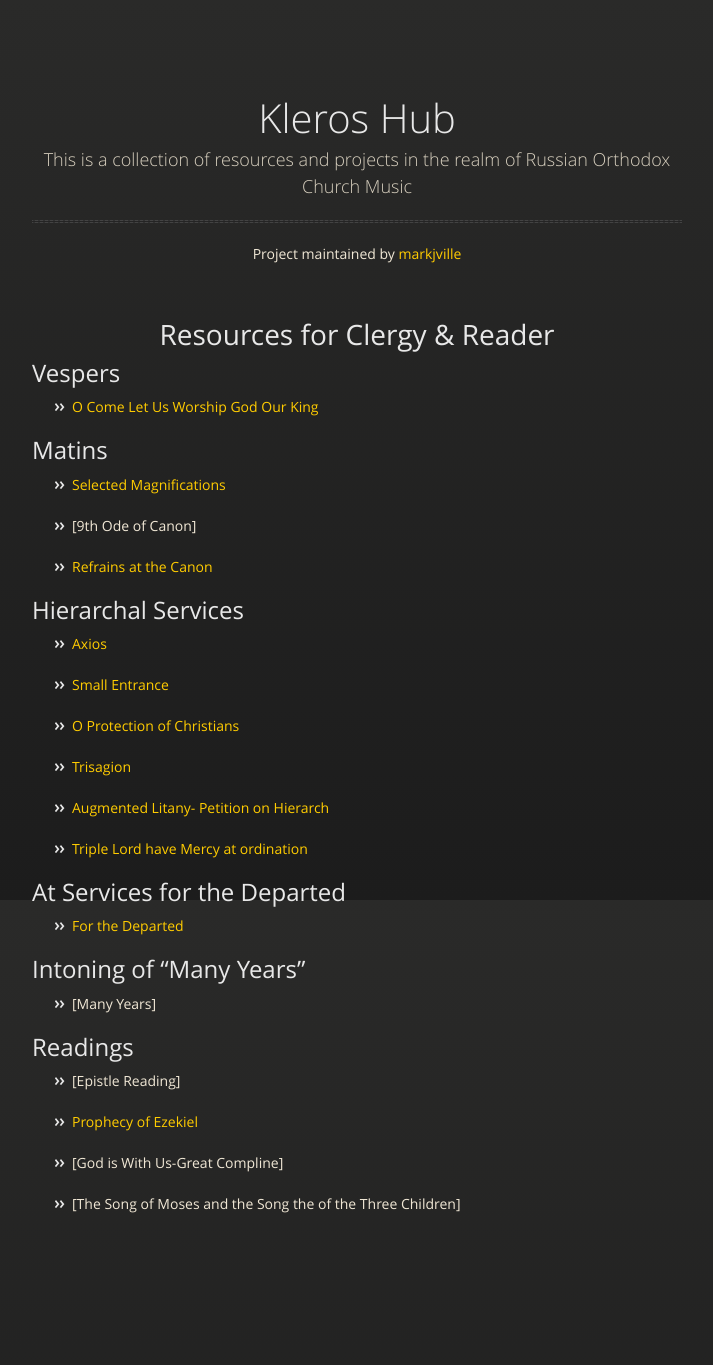
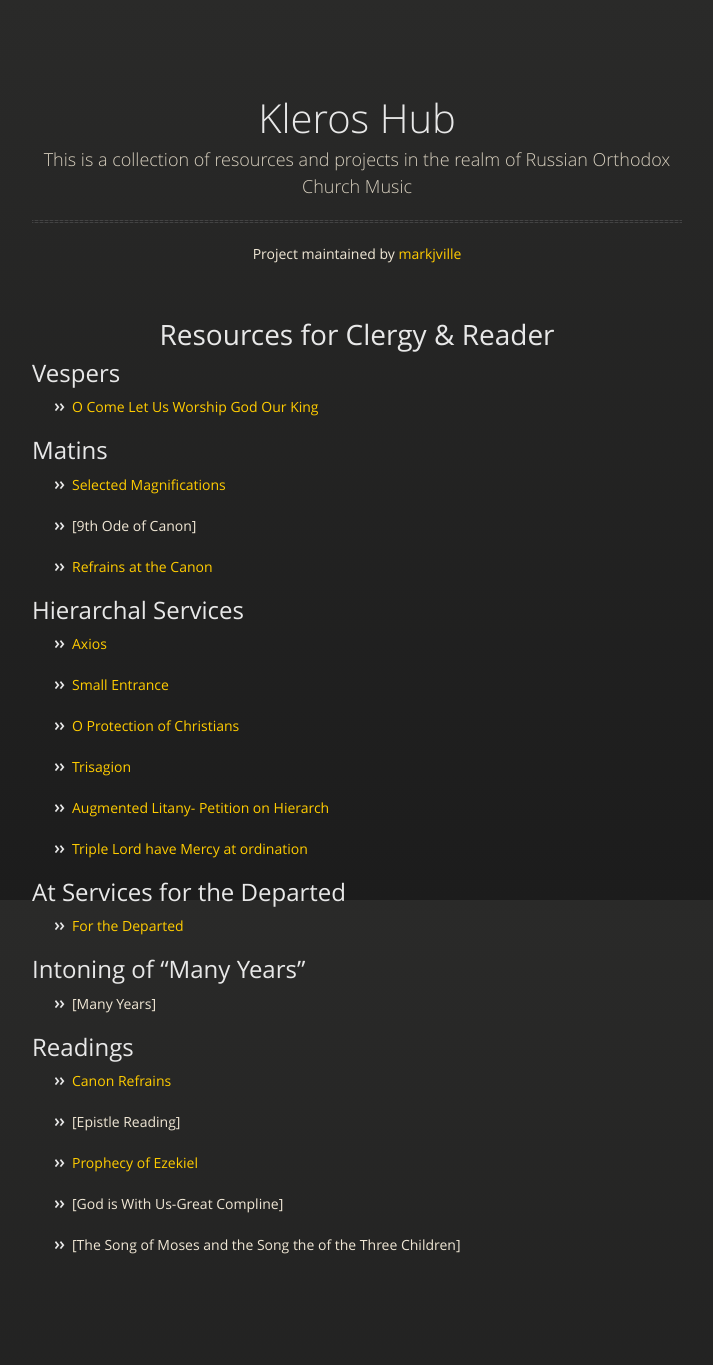
Before and after one commit to markjville/markjville.github.io, a Jekyll site: the page built from clergy-resources.md, in a window 1280 px wide. Shown: the whole page, without its empty margins (283-996 px from the left). Built offline with Jekyll 4.4.1, drawn with Linux system fonts in a browser that asks for light colours; our own code applies the rules of GitHub Pages for plain Markdown files; before the commit the page ends 1324 px from its top, so only the background shows below that.

Commit message:
Update clergy-resources.md

```diff
--- a/clergy-resources.md
+++ b/clergy-resources.md
@@ -33,6 +33,8 @@
 - [Many Years]
 
 ## Readings
+- [Canon Refrains](https://markjville.github.io/docs/traditional-canon-refrains.md)
+
 - [Epistle Reading]
 
 - [Prophecy of Ezekiel](https://markjville.github.io/docs/Reading_from_Prophec_Ezekiel.pdf)
```
